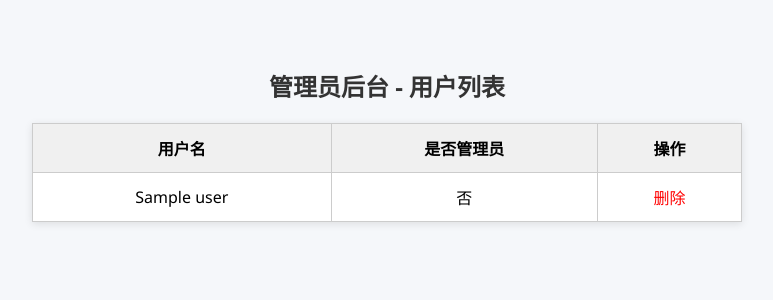
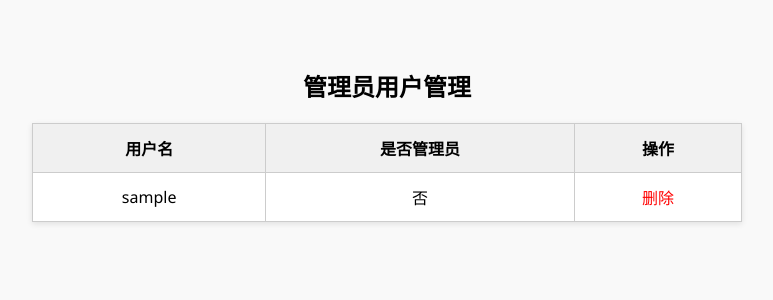
Before and after one commit to DBL-wdfamz/flask-chat-app, a Flask app: template templates/admin.html in a window 1280 px wide. Shown: the top 300 px of the page, without its empty margins (253-1026 px from the left). Run offline with Flask 3, Linux system fonts and the light colour scheme; the template is opened without the code that fills it: most values are stand-ins (such as "Sample title", 1, 10 or a date in 2020).

Commit message:
Update admin.html

```diff
--- a/templates/admin.html
+++ b/templates/admin.html
@@ -2,56 +2,49 @@
 <html lang="zh">
 <head>
   <meta charset="UTF-8">
-  <title>用户管理</title>
+  <title>管理员后台</title>
   <style>
     body {
       font-family: 'Segoe UI', sans-serif;
-      background: #f5f7fa;
+      background: #f9f9f9;
       padding: 40px;
     }
-    h2 {
-      text-align: center;
-      color: #333;
-    }
     table {
+      width: 60%;
       margin: auto;
       border-collapse: collapse;
-      width: 60%;
       background: white;
-      box-shadow: 0 2px 8px rgba(0,0,0,0.1);
+      box-shadow: 0 2px 6px rgba(0,0,0,0.1);
     }
     th, td {
+      padding: 12px;
       border: 1px solid #ccc;
-      padding: 12px;
       text-align: center;
     }
     th {
-      background-color: #f0f0f0;
+      background: #f0f0f0;
     }
     a {
       color: red;
       text-decoration: none;
     }
-    a:hover {
-      text-decoration: underline;
-    }
   </style>
 </head>
 <body>
-<h2>管理员后台 - 用户列表</h2>
+<h2 style="text-align: center;">管理员用户管理</h2>
 <table>
   <tr>
     <th>用户名</th>
     <th>是否管理员</th>
     <th>操作</th>
   </tr>
-  {% for name, info in users.items() %}
+  {% for user in users %}
     <tr>
-      <td>{{ name }}</td>
-      <td>{{ '是' if info.is_admin else '否' }}</td>
+      <td>{{ user.username }}</td>
+      <td>{{ '是' if user.is_admin else '否' }}</td>
       <td>
-        {% if name != 'admin' %}
-          <a href="{{ url_for('delete_user', username=name) }}">删除</a>
+        {% if user.username != 'admin' %}
+          <a href="{{ url_for('delete_user', username=user.username) }}">删除</a>
         {% else %}
           -
         {% endif %}
```
